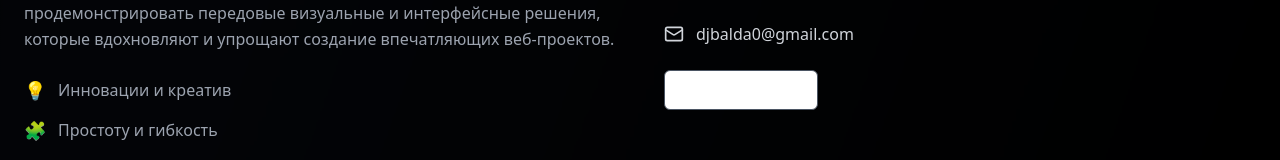
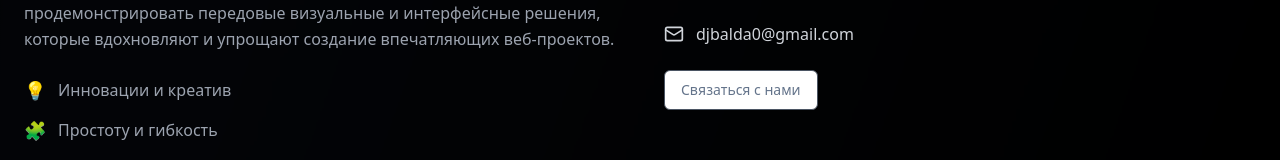
Before and after one commit to negryash/aurarn14, a React (Vite) app: page / in a window 1280 px wide. Shown: the part 3325-3485 px from the top of the page. Built offline with nearby package versions, Linux system fonts and the light colour scheme.

Commit message:
Visual edit in Lovable
Edited UI in Lovable

```diff
--- a/src/components/Footer.tsx
+++ b/src/components/Footer.tsx
@@ -1,13 +1,9 @@
-
 import { Mail } from "lucide-react";
 import { useNavigate } from "react-router-dom";
 import { Button } from "@/components/ui/button";
-
 const Footer = () => {
   const navigate = useNavigate();
-
-  return (
-    <footer className="bg-black/80 backdrop-blur-sm border-t border-gray-800 py-16">
+  return <footer className="bg-black/80 backdrop-blur-sm border-t border-gray-800 py-16">
       <div className="container mx-auto px-6">
         <div className="grid md:grid-cols-2 gap-12">
           {/* About Section */}
@@ -48,19 +44,12 @@ const Footer = () => {
 
             <div className="flex items-center space-x-3 text-gray-300">
               <Mail size={20} />
-              <a
-                href="mailto:djbalda0@gmail.com"
-                className="hover:text-purple-400 transition-colors"
-              >
+              <a href="mailto:djbalda0@gmail.com" className="hover:text-purple-400 transition-colors">
                 djbalda0@gmail.com
               </a>
             </div>
 
-            <Button
-              onClick={() => navigate('/contact')}
-              variant="outline"
-              className="border-gray-600 text-white hover:bg-gray-800 hover:border-gray-500"
-            >
+            <Button onClick={() => navigate('/contact')} variant="outline" className="border-gray-600 hover:bg-gray-800 hover:border-gray-500 text-slate-500">
               Связаться с нами
             </Button>
           </div>
@@ -72,8 +61,6 @@ const Footer = () => {
           </p>
         </div>
       </div>
-    </footer>
-  );
+    </footer>;
 };
-
 export default Footer;
```
